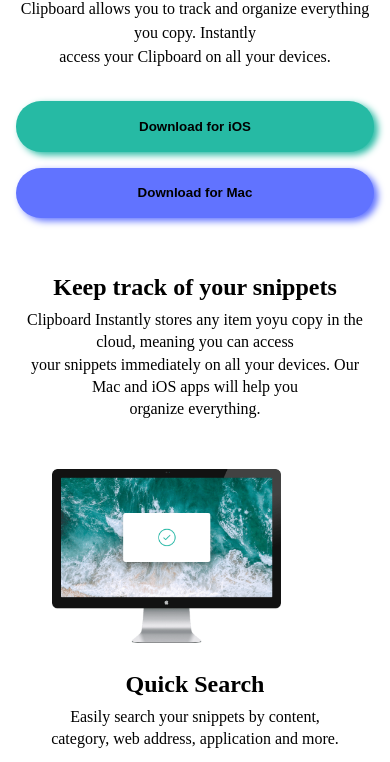
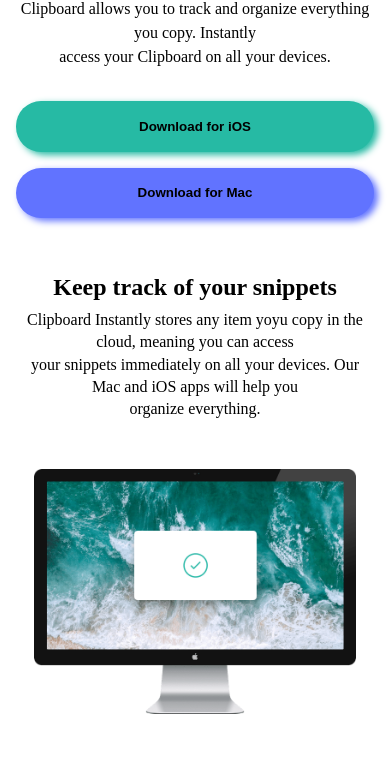
Before and after one commit to GodstimeNwabue/clipboard-landing-page, a plain HTML site: page index.html in a window 390 px wide. Shown: the part 338-1100 px from the top of the page. Drawn offline with Linux system fonts and the light colour scheme.

Commit message:
Align tv image properly to fit

```diff
--- a/style.css
+++ b/style.css
@@ -63,16 +63,17 @@ main h2 {
     display: flex;
     justify-content: flex-start;
     align-items: center;
-    /* gap: 5.5rem; */
+    gap: 4.0rem;
     flex-wrap: wrap;
 }
 
 .tv_left {
     width: 50%;
+    transform: translateX(-3vw);
 }
 
 .tv_left img {
-    width: 80%;
+    width: 100%;
 }
 
 .text_right {
@@ -236,7 +237,8 @@ footer {
    }
 
    .tv_left {
-    width: 80%;
+    width: 90%;
+    transform: translateX(0vw);
    }
 
    .text_right {
```
